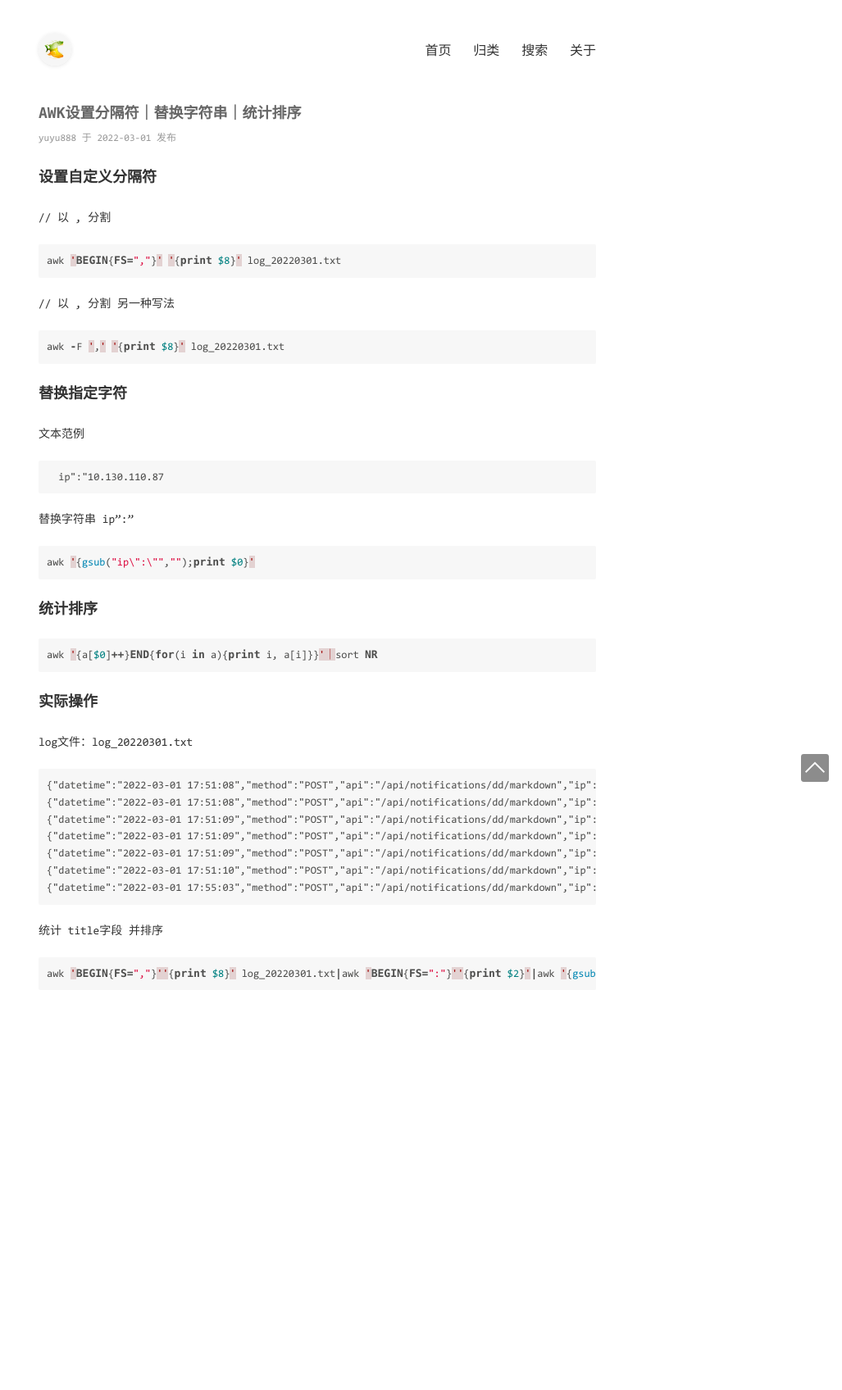
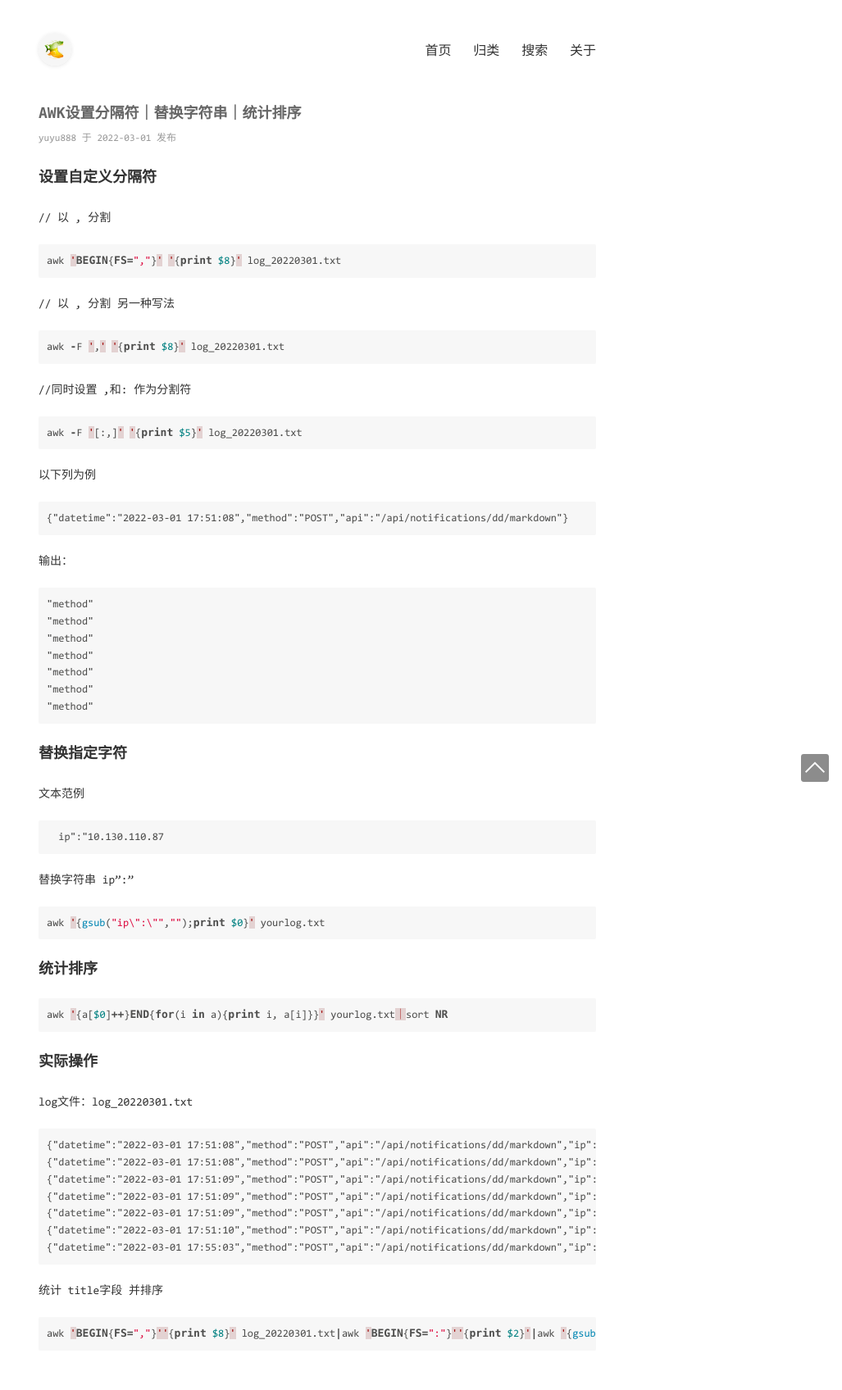
Before and after one commit to yuyu888/yuyu888.github.io, a Jekyll site: the page built from _posts/2022-03-01-AWK设置分隔符｜替换字符串｜统计排序.MD, in a window 1280 px wide. Shown: the whole page at 82% size, without its empty margins (253-1280 px from the left). Built offline with Jekyll 4.4.1, drawn with Linux system fonts in a browser that asks for light colours; comment, search, counter and statistics services are not loaded; before the commit the page ends 1256 px from its top, so only the background shows below that.

Commit message:
Update 2022-03-01-AWK设置分隔符｜替换字符串｜统计排序.MD

`````diff
--- a/_posts/2022-03-01-AWK设置分隔符｜替换字符串｜统计排序.MD
+++ b/_posts/2022-03-01-AWK设置分隔符｜替换字符串｜统计排序.MD
@@ -19,6 +19,25 @@ awk 'BEGIN{FS=","}' '{print $8}' log_20220301.txt
 awk -F ',' '{print $8}' log_20220301.txt
 ````
 
+//同时设置 ,和: 作为分割符
+````awk
+awk -F '[:,]' '{print $5}' log_20220301.txt
+````
+以下列为例
+````
+{"datetime":"2022-03-01 17:51:08","method":"POST","api":"/api/notifications/dd/markdown"}
+````
+输出：
+````
+"method"
+"method"
+"method"
+"method"
+"method"
+"method"
+"method"
+````
+
 ## 替换指定字符
 
 文本范例
@@ -29,13 +48,13 @@ awk -F ',' '{print $8}' log_20220301.txt
 替换字符串 ip":"
 
 ````awk
-awk '{gsub("ip\":\"","");print $0}'
+awk '{gsub("ip\":\"","");print $0}' yourlog.txt
 ````
 
 ## 统计排序
 
 ````awk
-awk '{a[$0]++}END{for(i in a){print i, a[i]}}'｜sort NR
+awk '{a[$0]++}END{for(i in a){print i, a[i]}}' yourlog.txt｜sort NR
 ````
 
 ## 实际操作
`````
